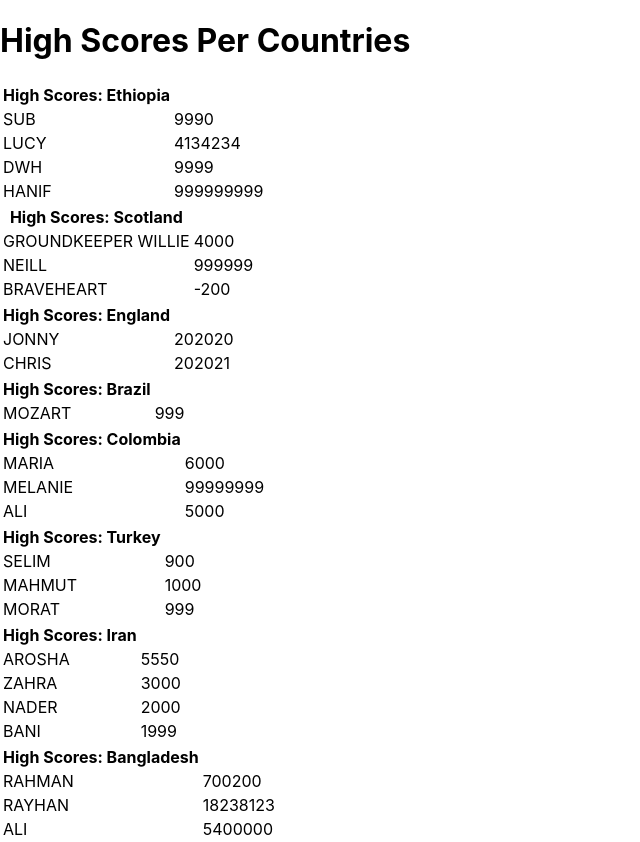
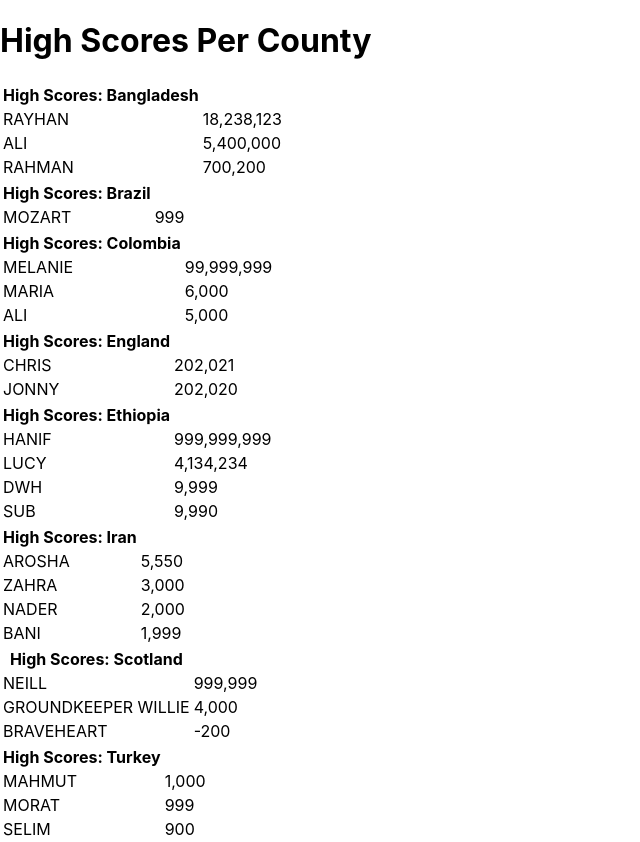
Before and after one commit to dona-shehu/high-score-table, a React (Create React App) app: page / in a window 1280 px wide. Shown: the whole page, without its empty margins (0-640 px from the left). Built offline with nearby package versions, Linux system fonts and the light colour scheme.

Commit message:
Level 2 & 3 completed

```diff
--- a/src/HighScoreTable.js
+++ b/src/HighScoreTable.js
@@ -6,27 +6,32 @@ const HighScoreTable = (props) => {
     return (
         <>
             <header>
-                <h1>High Scores Per Countries </h1>
+                <h1>High Scores Per County </h1>
             </header>
-            {props.data.map((el,index) => {
+            <div className='table-container'>
+            {props.data.sort((a,b)=> a.name.localeCompare(b.name))
+            .map((el,index) => {
                 return (
-                    <table key={index}>
+                    <div className='card'>
+                    <table className='table' key={index}>
                         <tr>
                             <th>High Scores: {el.name} </th>
                         </tr>
-
-                            {el.scores.map((player, index) => {
+                            <tbody>
+                            {el.scores.sort((a,b)=>a.s < b.s ? 1: -1).map((player, index) => {
                                 return (
                                     <tr key={index}>
                                         <td>{player.n.toUpperCase()}</td>
-                                        <td>{player.s}</td>
+                                        <td className='numbers'>{parseInt(player.s).toLocaleString()}</td>
                                     </tr>
                                 )
                             })}
-
+                          </tbody >
                     </table>
+                    </div>
                 )
             })}
+            </div>
         </>
     );
 
```
